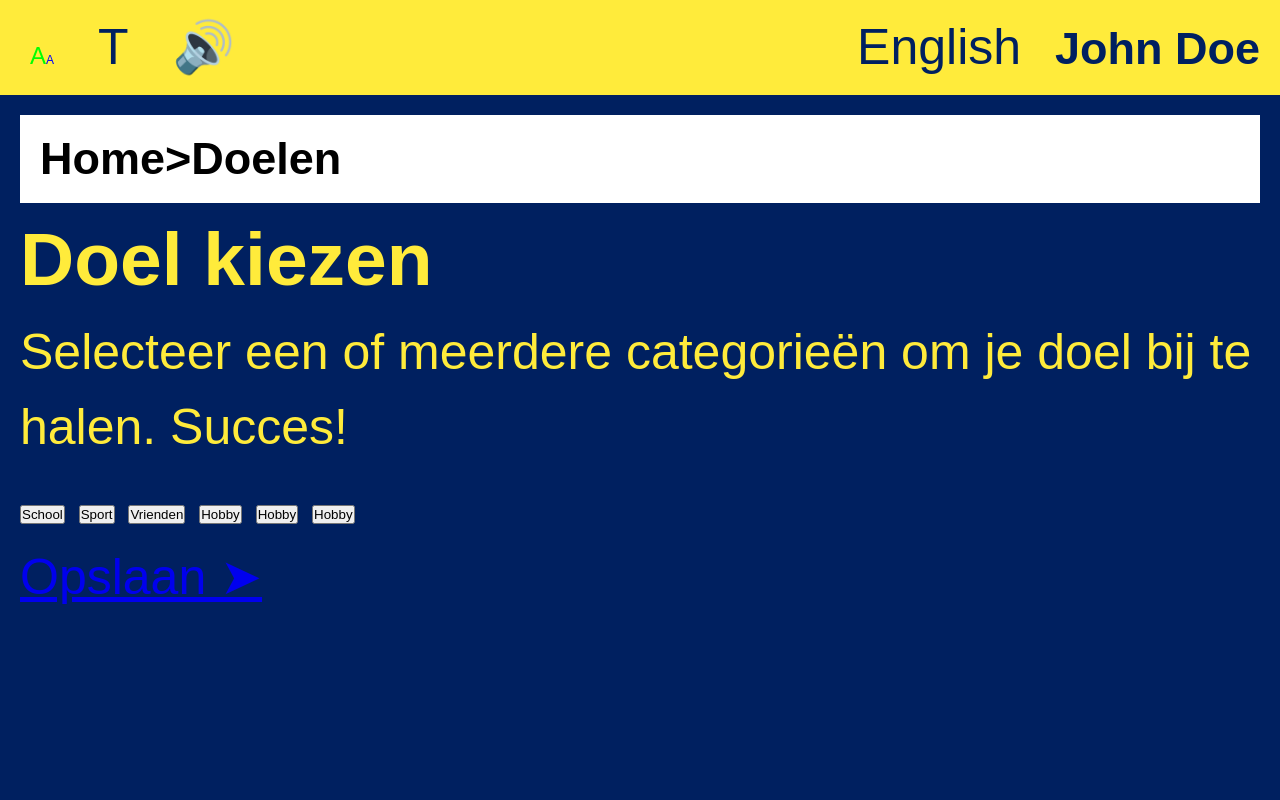
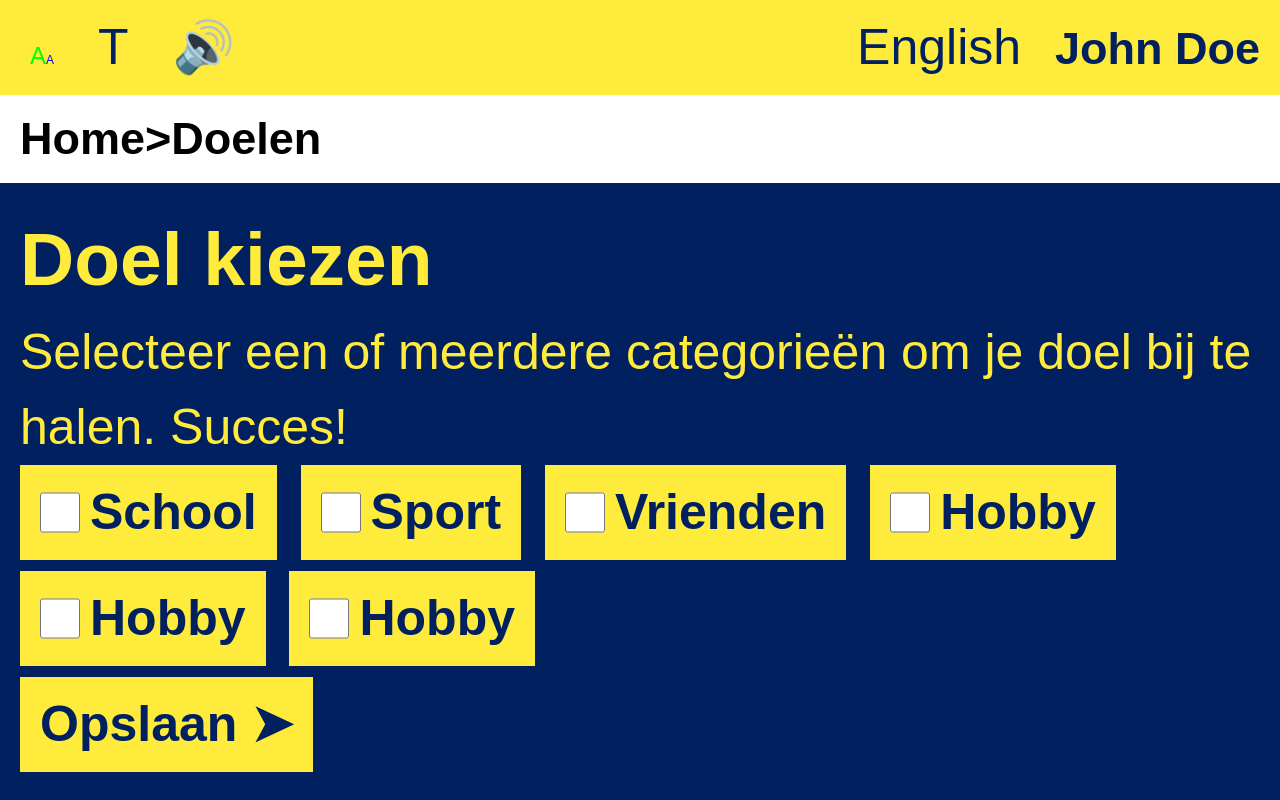
Before and after one commit to vivian3007/TeamChipmunk, a plain HTML site: page goals.html in a window 1280 px wide. Drawn offline with Linux system fonts and the light colour scheme.

Commit message:
Updated code

```diff
--- a/goals.html
+++ b/goals.html
@@ -20,26 +20,55 @@
         <span class="user">John Doe</span>
     </div>
 </header>
-
+<nav class="breadcrumb">
+    <a href="index.html">Home</a> > <a href="goals.html">Doelen</a>
+</nav>
 <main class="main">
-    <nav class="breadcrumb">
-        <a href="index.html">Home</a> > <a href="goals.html">Doelen</a>
-    </nav>
-
     <section class="content">
         <h1>Doel kiezen</h1>
         <p>Selecteer een of meerdere categorieën om je doel bij te halen. Succes!</p>
 
-        <div class="categories">
-            <button class="category">School</button>
-            <button class="category">Sport</button>
-            <button class="category">Vrienden</button>
-            <button class="category">Hobby</button>
-            <button class="category">Hobby</button>
-            <button class="category">Hobby</button>
-        </div>
+        <form action="index.html" method="POST" class="categories-form">
+            <div class="categories">
+                <label class="category">
+                    <input type="checkbox" name="categories" value="School" />
+                    School
+                </label>
+                <label class="category">
+                    <input type="checkbox" name="categories" value="Sport" />
+                    Sport
+                </label>
+                <label class="category">
+                    <input type="checkbox" name="categories" value="Vrienden" />
+                    Vrienden
+                </label>
+                <label class="category">
+                    <input type="checkbox" name="categories" value="Hobby1" />
+                    Hobby
+                </label>
+                <label class="category">
+                    <input type="checkbox" name="categories" value="Hobby2" />
+                    Hobby
+                </label>
+                <label class="category">
+                    <input type="checkbox" name="categories" value="Hobby3" />
+                    Hobby
+                </label>
+            </div>
+            <a href="index.html" class="save-button">Opslaan ➤</a>
+<!--            <button type="submit" class="save-button">Opslaan ➤</button>-->
+        </form>
 
-        <a href="index.html" class="save-button">Opslaan ➤</a>
+<!--        <div class="categories">-->
+<!--            <button class="category">School</button>-->
+<!--            <button class="category">Sport</button>-->
+<!--            <button class="category">Vrienden</button>-->
+<!--            <button class="category">Hobby</button>-->
+<!--            <button class="category">Hobby</button>-->
+<!--            <button class="category">Hobby</button>-->
+<!--        </div>-->
+
+
     </section>
 </main>
 </body>
--- a/style.css
+++ b/style.css
@@ -12,12 +12,13 @@ body {
     font-size: 50px;
 }
 
-nav{
+nav {
     display: flex;
     align-items: center;
     background-color: white;
     padding: 10px 20px;
     font-weight: bold;
+    width: 100%;
 }
 
 /* Header */
@@ -76,3 +77,42 @@ nav{
     color: #0000FF;
     font-size: 12px;
 }
+
+.save-button {
+    background-color: #FFEB3B;
+    color: #002060;
+    text-decoration: none;
+    padding: 10px 20px;
+    font-weight: bold;
+    display: inline-flex;
+    align-items: center;
+    justify-content: space-between;
+    cursor: pointer;
+}
+
+.goals-button {
+    background-color: #FFEB3B;
+    color: #002060;
+    text-decoration: none;
+    padding: 10px 20px;
+    font-weight: bold;
+    display: inline-flex;
+    align-items: center;
+    justify-content: space-between;
+    cursor: pointer;
+}
+
+.category{
+    background-color: #FFEB3B;
+    color: #002060;
+    margin-right: 10px;
+    padding: 10px 20px;
+    font-weight: bold;
+    display: inline-flex;
+    cursor: pointer;
+}
+
+.category input{
+    width: 3em;
+    margin-right: 10px;
+}
```
